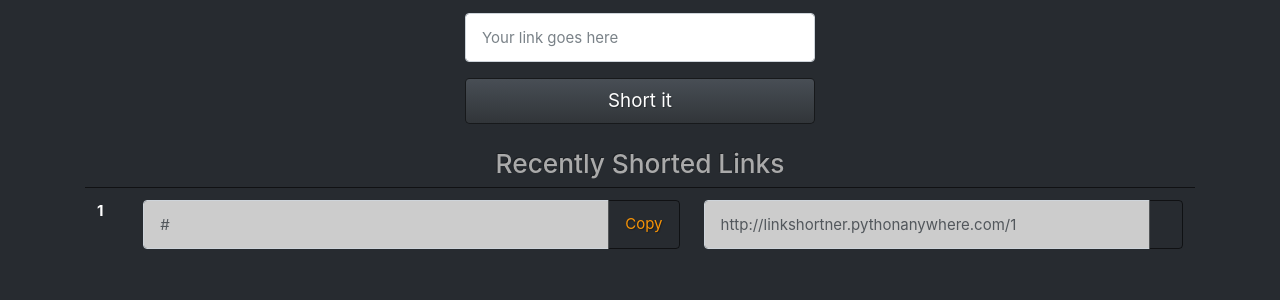
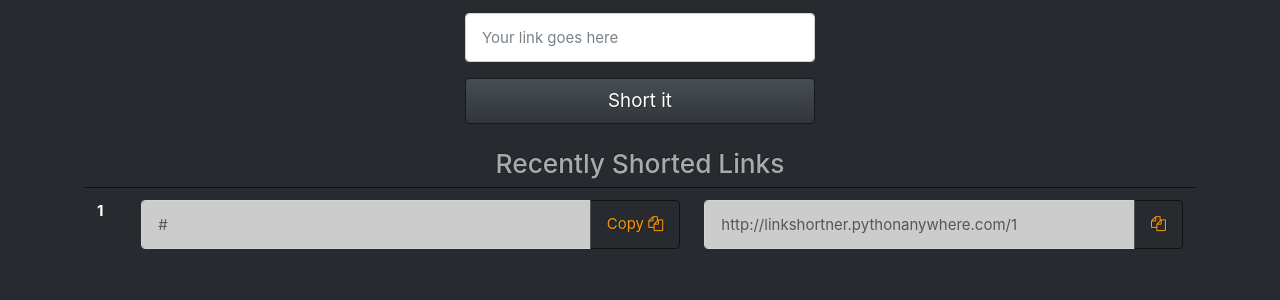
Before and after one commit to shahabmohammadi/Portfolio.Django.LinkShortner, a Django app: page / in a window 1280 px wide. Shown: the part 301-601 px from the top of the page. Run offline with Django 3.2, Linux system fonts and the light colour scheme; tables that the repository leaves empty hold one stand-in row (values such as "Sample post"); some libraries are stand-ins or nearby versions.

Commit message:
font awesome cdn added to home page

```diff
--- a/templates/home.html
+++ b/templates/home.html
@@ -9,6 +9,8 @@
     {#    <link href="https://cdn.jsdelivr.net/npm/bootstrap@5.0.0-beta1/dist/css/bootstrap.min.css" rel="stylesheet"#}
     {#          integrity="sha384-giJF6kkoqNQ00vy+HMDP7azOuL0xtbfIcaT9wjKHr8RbDVddVHyTfAAsrekwKmP1" crossorigin="anonymous">#}
     <link rel="stylesheet" href="https://stackpath.bootstrapcdn.com/bootswatch/4.5.2/slate/bootstrap.min.css">
+    <link rel="stylesheet" href="https://stackpath.bootstrapcdn.com/font-awesome/4.7.0/css/font-awesome.min.css"
+          integrity="sha384-wvfXpqpZZVQGK6TAh5PVlGOfQNHSoD2xbE+QkPxCAFlNEevoEH3Sl0sibVcOQVnN" crossorigin="anonymous">
     <title>MyLinkShortener</title>
 </head>
 <body>
```
